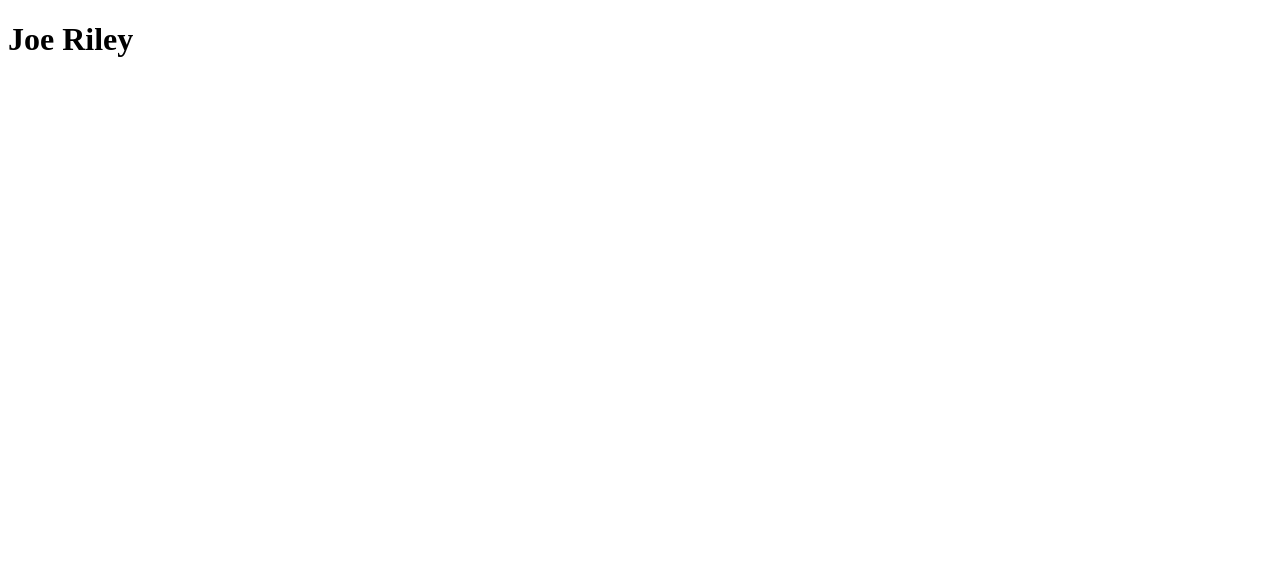
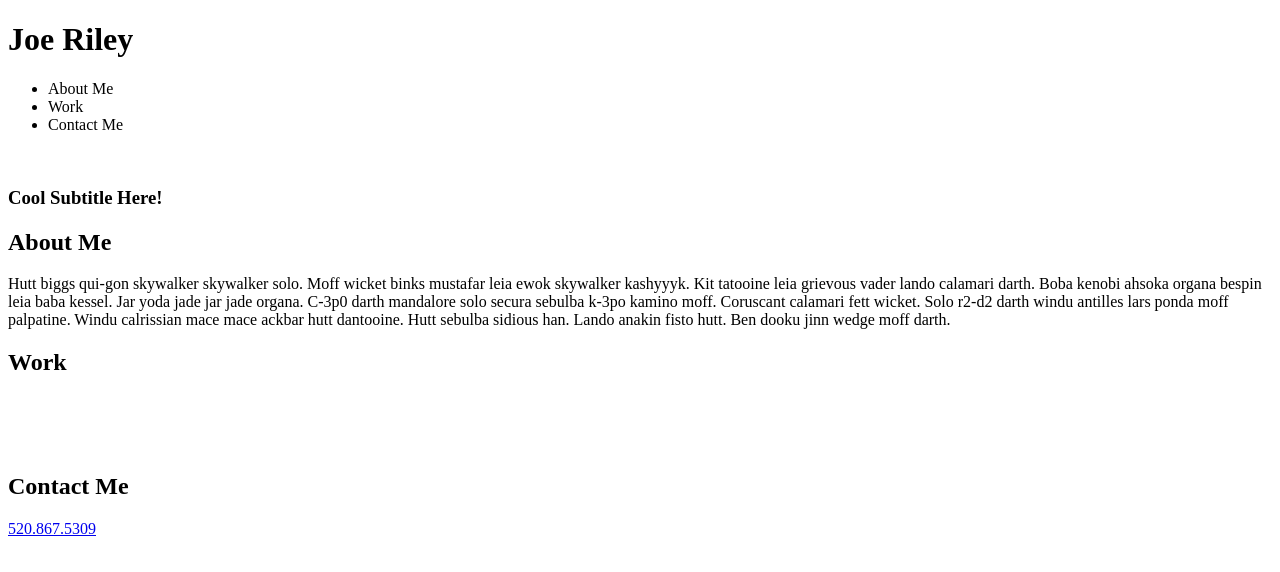
Before and after one commit to joe-riley/joe-riley.github.io, a plain HTML site: page index.html in a window 1280 px wide. Drawn offline with Linux system fonts and the light colour scheme.

Commit message:
Basic outline before I forget.

```diff
--- a/index.html
+++ b/index.html
@@ -3,10 +3,45 @@
 <head>
     <meta charset="UTF-8">
     <meta name="viewport" content="width=device-width, initial-scale=1.0">
-    <title>Document</title>
+    <title>Joe Riley - Full Stack Developer</title>
 </head>
 <body>
-    <h1>Joe Riley</h1>
+    <header>
+        <h1>Joe Riley</h1>
+        <nav>
+            <ul>
+                <li>About Me</li>
+                <li>Work</li>
+                <li>Contact Me</li>
+            </ul>
+        </nav>
+    </header>
+    <section class="hero">
+        <img src="./assets/images/" alt="" />
+        <h3>Cool Subtitle Here!</h2>
+    </section>
+    <section>
+        <article id="about_me">
+            <h2>About Me</h2>
+            <p>Hutt biggs qui-gon skywalker skywalker solo. Moff wicket binks mustafar leia ewok skywalker kashyyyk. Kit tatooine leia grievous vader lando calamari darth. Boba kenobi ahsoka organa bespin leia baba kessel. Jar yoda jade jar jade organa. C-3p0 darth mandalore solo secura sebulba k-3po kamino moff. Coruscant calamari fett wicket. Solo r2-d2 darth windu antilles lars ponda moff palpatine. Windu calrissian mace mace ackbar hutt dantooine. Hutt sebulba sidious han. Lando anakin fisto hutt. Ben dooku jinn wedge moff darth.</p>
+        </article>
+        <article id="work">
+            <h2>Work</h2>
+            <img src="#" alt="">
+            <h4></h4>
+            <img src="#" alt="">
+            <img src="#" alt="">
+            <img src="#" alt="">
+        </article>
+        <article id="contact_me">
+            <h2>Contact Me</h2>
+            <a href="5208675309">520.867.5309</a>
+            <a href=""></a>
+            <a href=""></a>
+            <a href=""></a>
+            <a href=""></a>
+        </article>
+    </section>
 
 </body>
 </html>
```
Also changed, not shown: assets/css/style.css (added).
